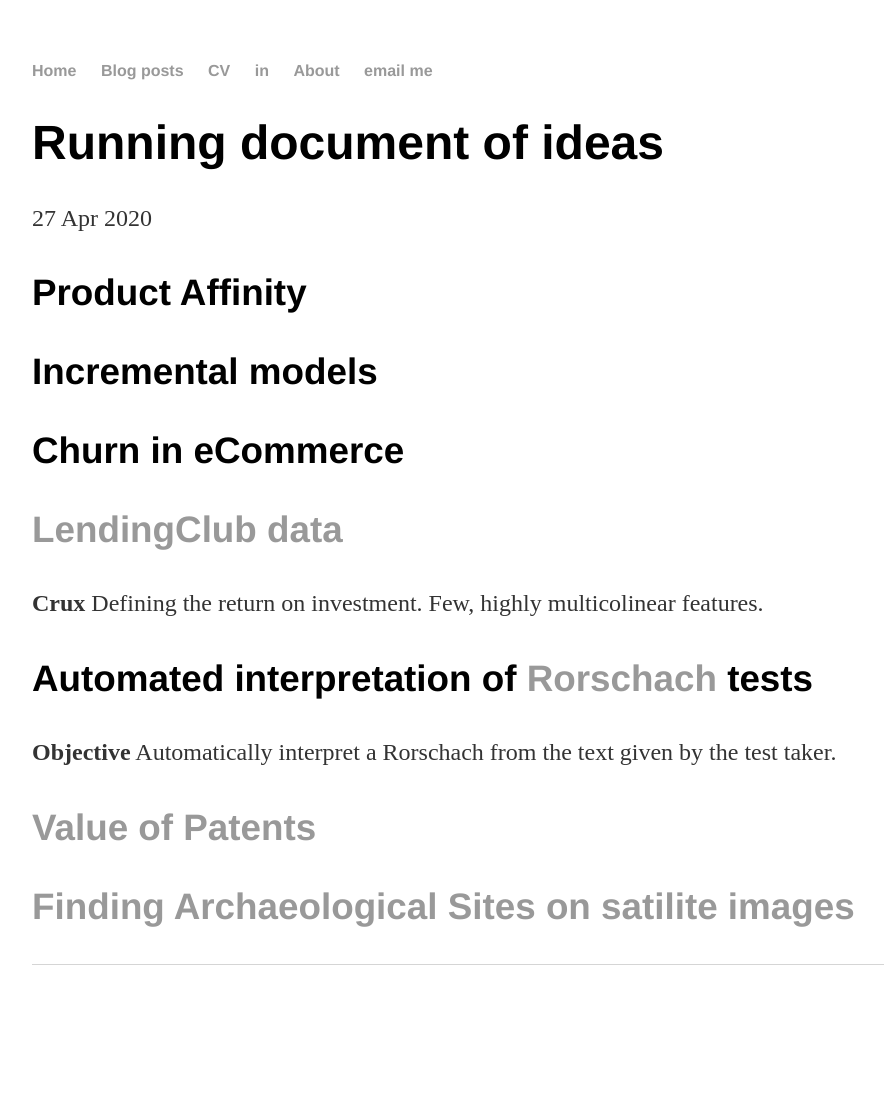
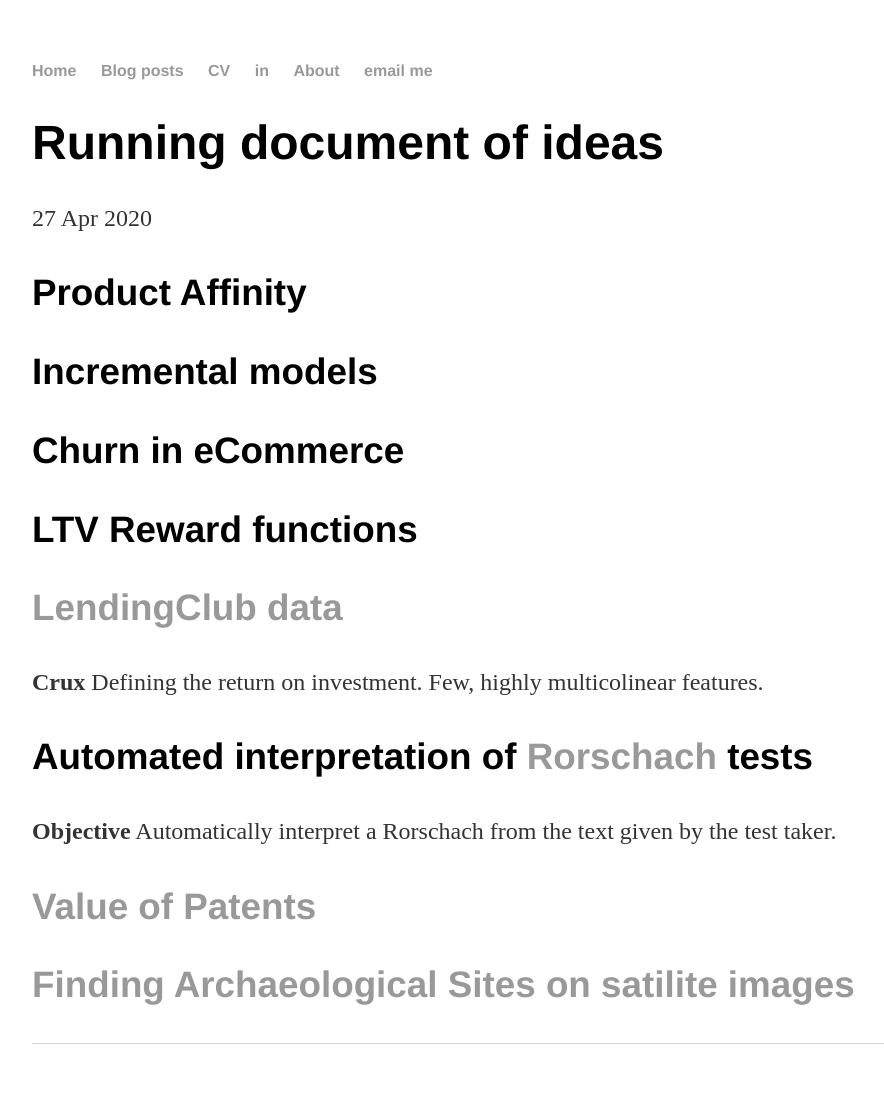
Before and after one commit to PipCourbois/PipCourbois.github.io, a Jekyll site: the page built from _posts/2020-04-27-ideation.md, in a window 1280 px wide. Shown: the whole page, without its empty margins (160-1044 px from the left). Built offline with Jekyll 4.4.1, drawn with Linux system fonts in a browser that asks for light colours; before the commit the page ends 1025 px from its top, so only the background shows below that.

Commit message:
Update 2020-04-27-ideation.md

```diff
--- a/_posts/2020-04-27-ideation.md
+++ b/_posts/2020-04-27-ideation.md
@@ -10,6 +10,8 @@
 
 ### Churn in eCommerce
 
+### LTV Reward functions
+
 ### [LendingClub data](https://github.com/PipCourbois/LendingClubModels/blob/master/LendingClub_EDA_and_Training.ipynb)
 
 **Crux** Defining the return on investment. Few, highly multicolinear features.
```
